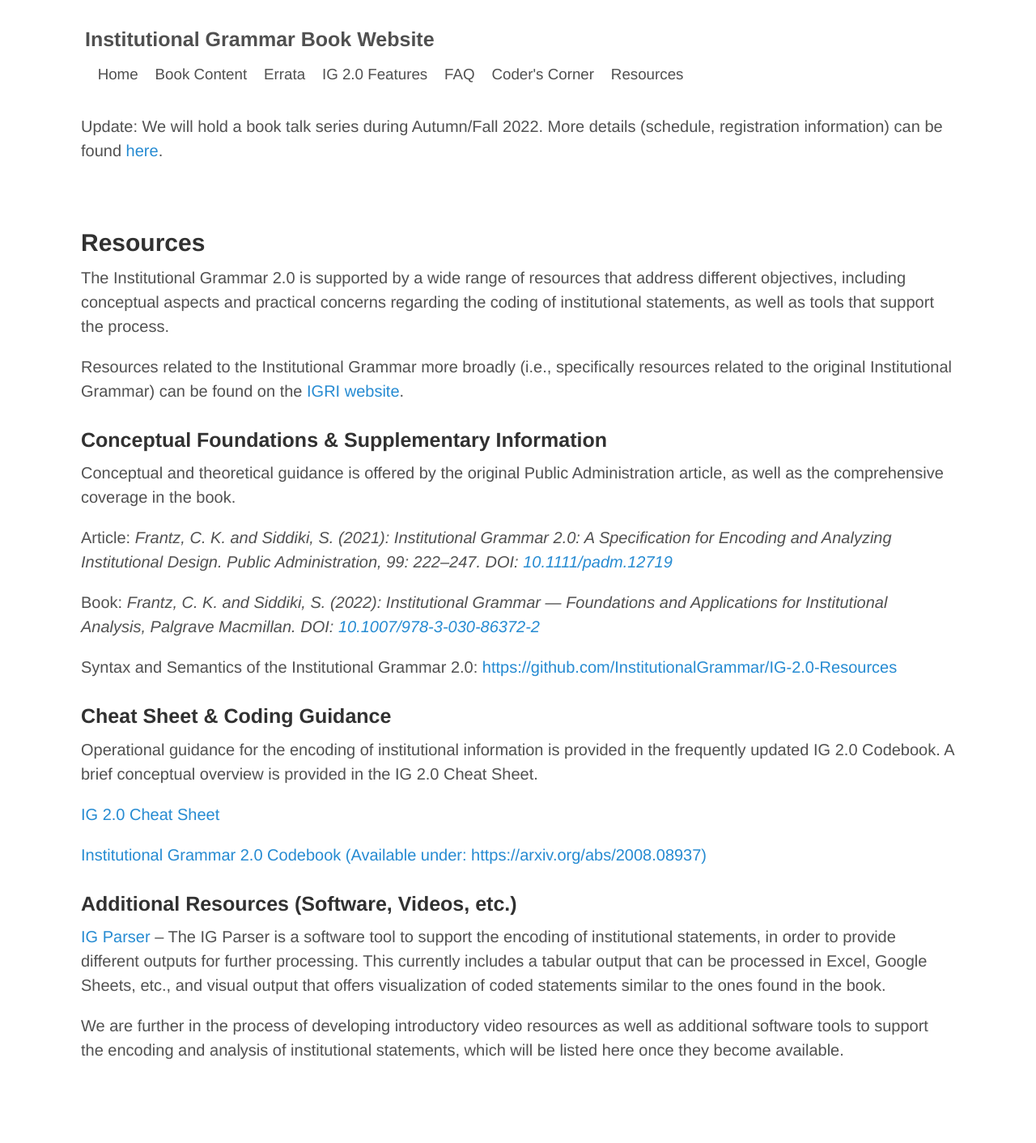
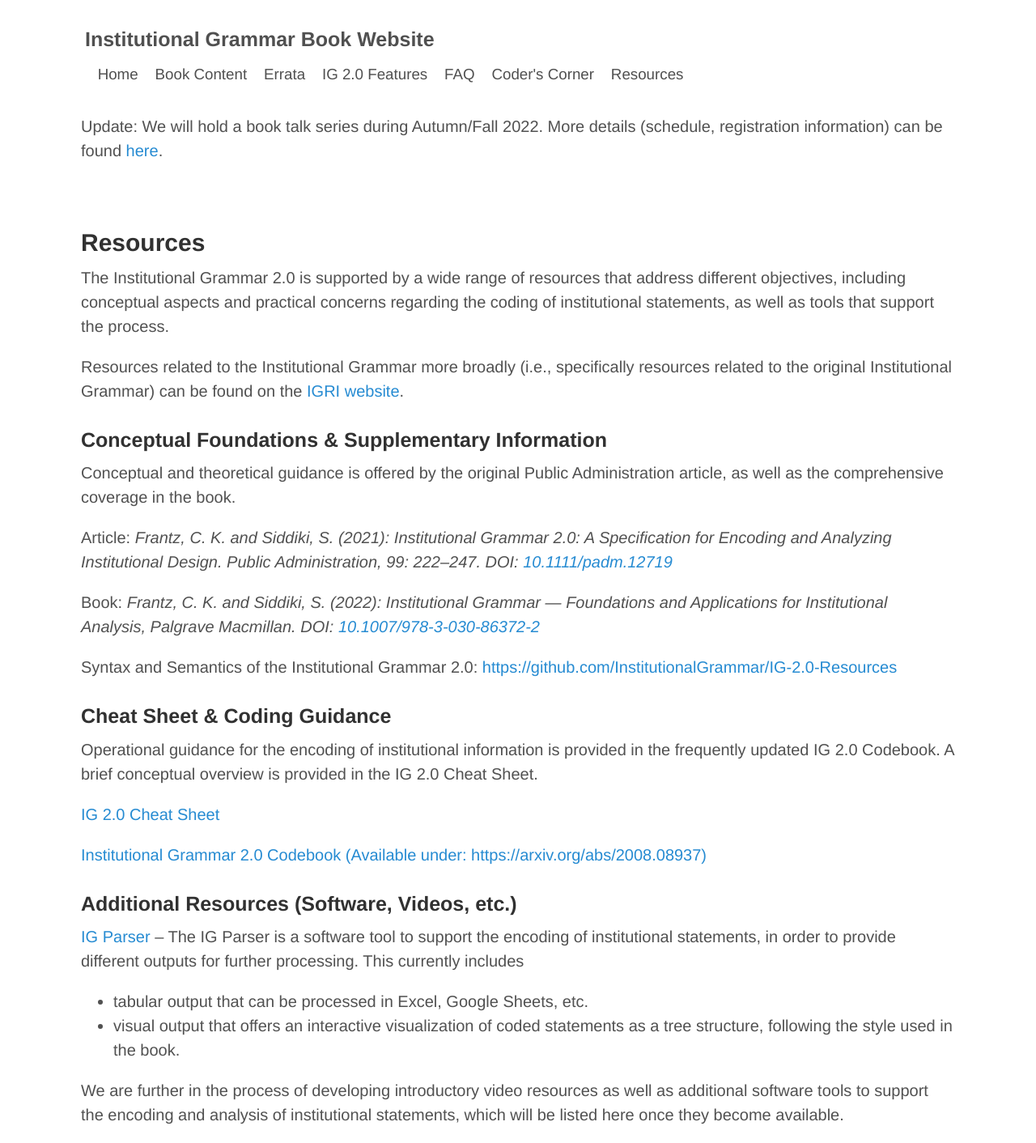
Before and after one commit to InstitutionalGrammar/IG-Book, a Jekyll site: the page built from resources.md, in a window 1280 px wide. Shown: the whole page at 81% size. Built offline with Jekyll 4.4.1, drawn with Linux system fonts in a browser that asks for light colours; before the commit the page ends 1332 px from its top, so only the background shows below that.

Commit message:
Update resources.md

```diff
--- a/resources.md
+++ b/resources.md
@@ -29,6 +29,8 @@ Operational guidance for the encoding of institutional information is provided i
 
 ### Additional Resources (Software, Videos, etc.)
 
-[IG Parser](ig-parser.md) -- The IG Parser is a software tool to support the encoding of institutional statements, in order to provide different outputs for further processing. This currently includes a tabular output that can be processed in Excel, Google Sheets, etc., and visual output that offers visualization of coded statements similar to the ones found in the book.
+[IG Parser](ig-parser.md) -- The IG Parser is a software tool to support the encoding of institutional statements, in order to provide different outputs for further processing. This currently includes
+ * tabular output that can be processed in Excel, Google Sheets, etc.
+ * visual output that offers an interactive visualization of coded statements as a tree structure, following the style used in the book.
 
 We are further in the process of developing introductory video resources as well as additional software tools to support the encoding and analysis of institutional statements, which will be listed here once they become available.
```
